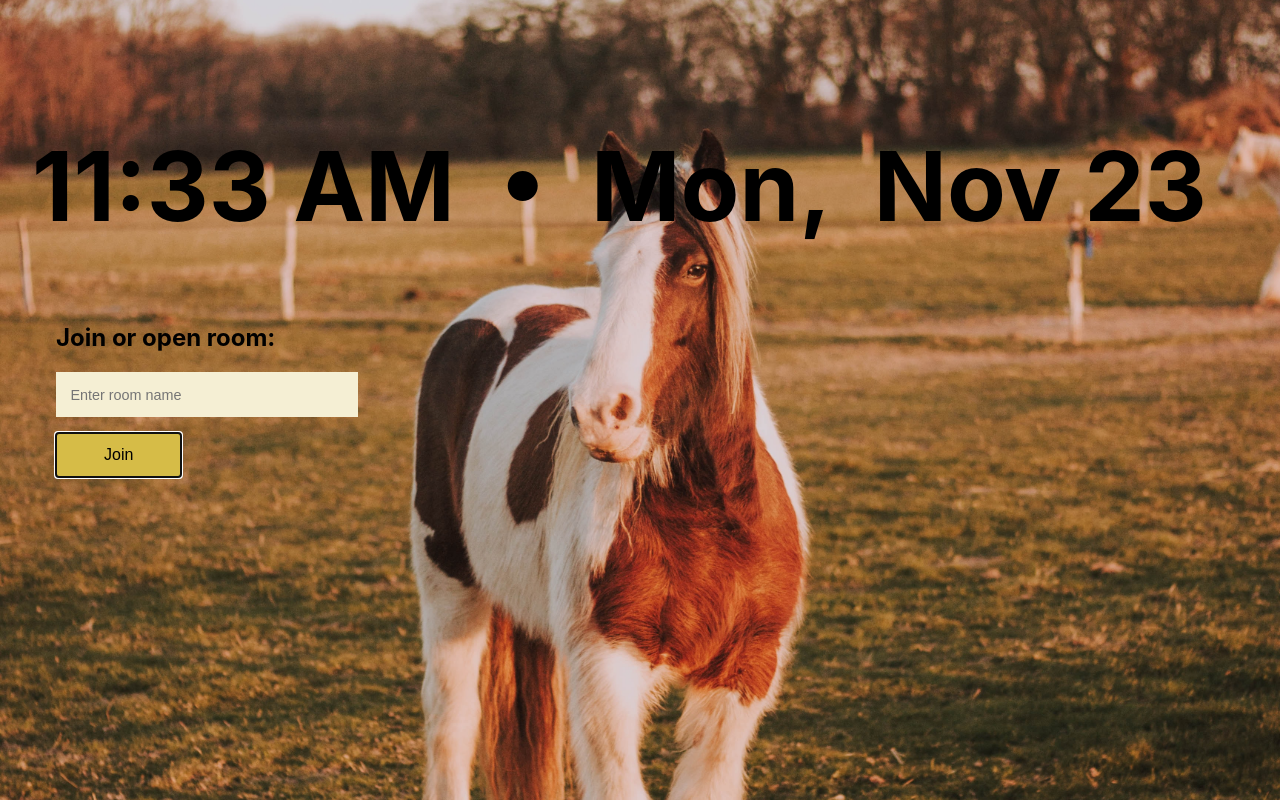
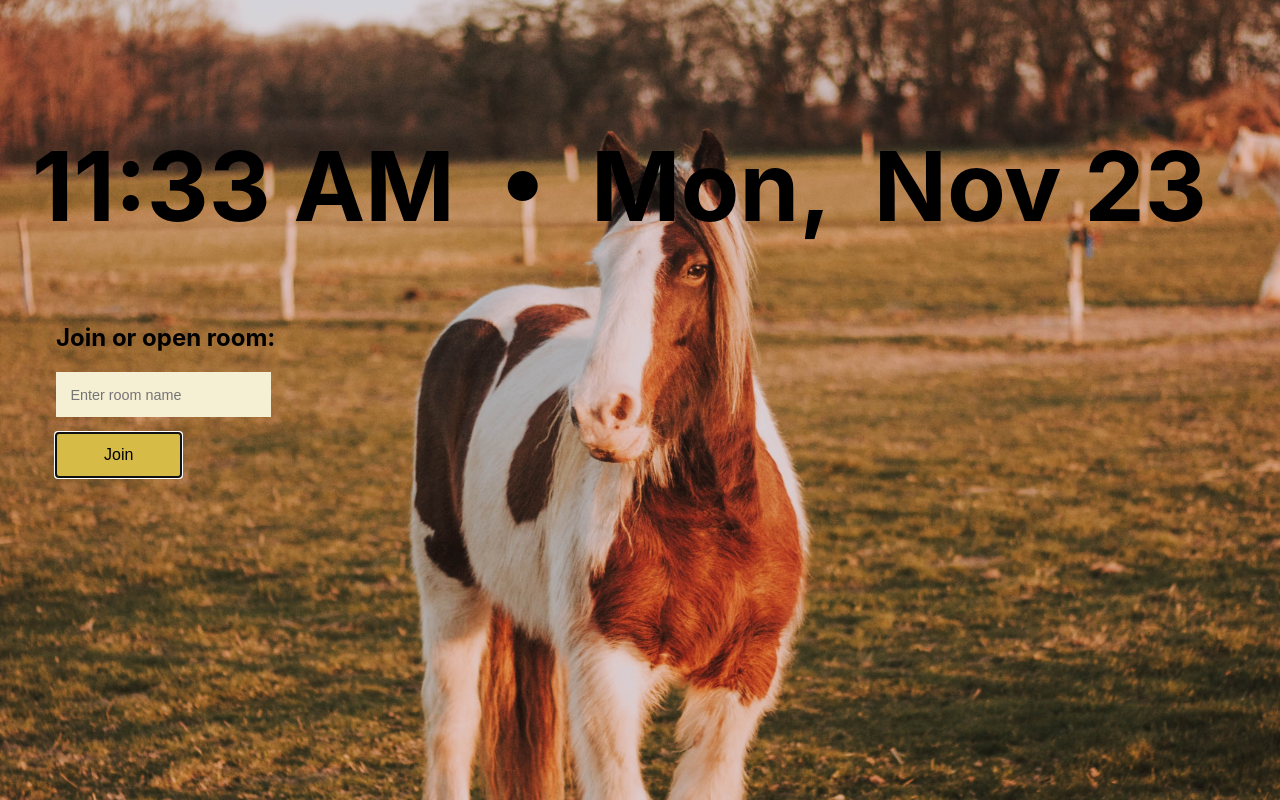
Before and after one commit to soliskit/pinto-meet, a Next.js app: page / in a window 1280 px wide. Built offline with nearby package versions, Linux system fonts and the light colour scheme.

Commit message:
fix viewport expanding to 100% of screen width

```diff
--- a/styles/Home.module.css
+++ b/styles/Home.module.css
@@ -61,7 +61,6 @@ input.form {
   background-color: #f5efd4;
   border: none;
   padding: 1em;
-  min-width: 21em;
 }
 
 button.form {
```
